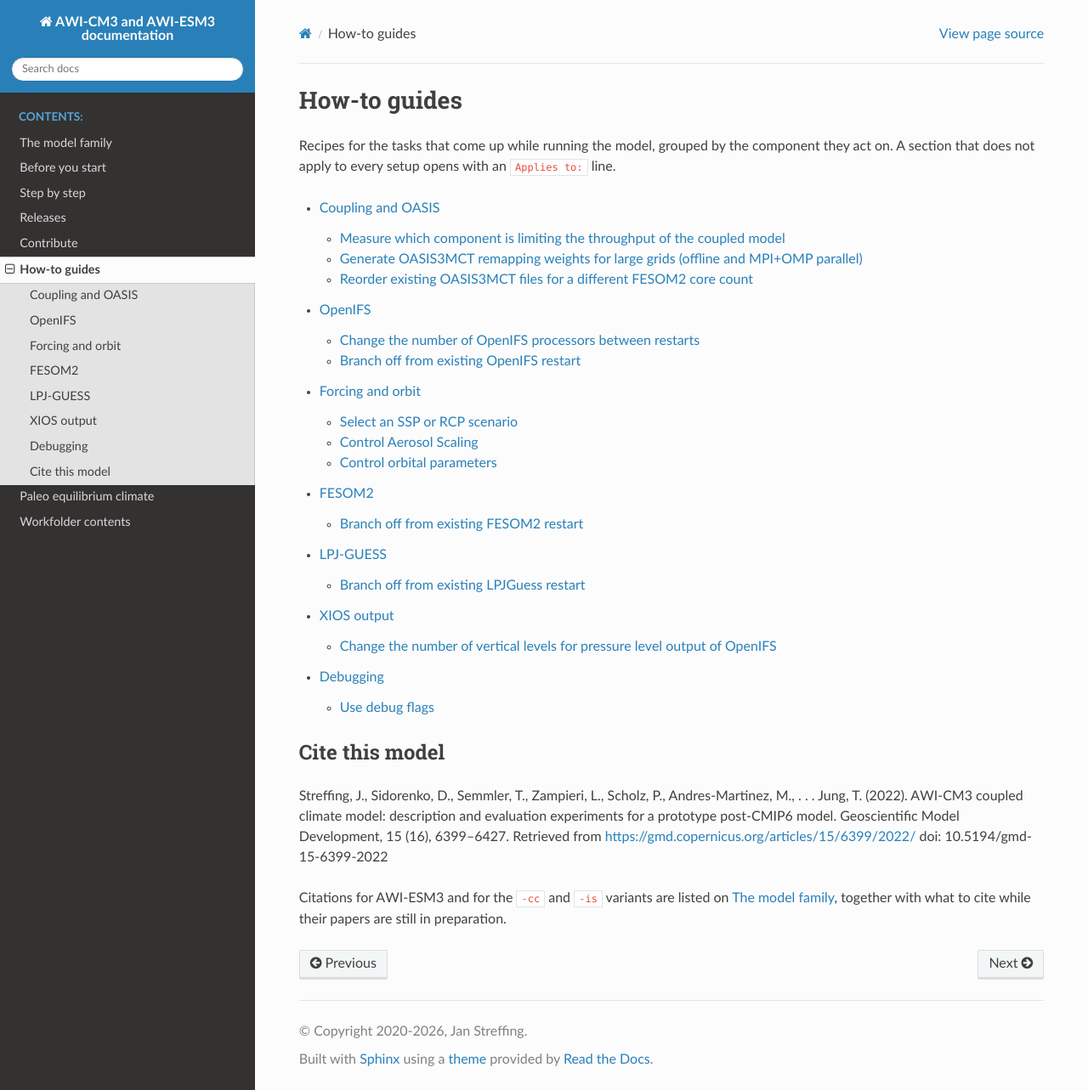
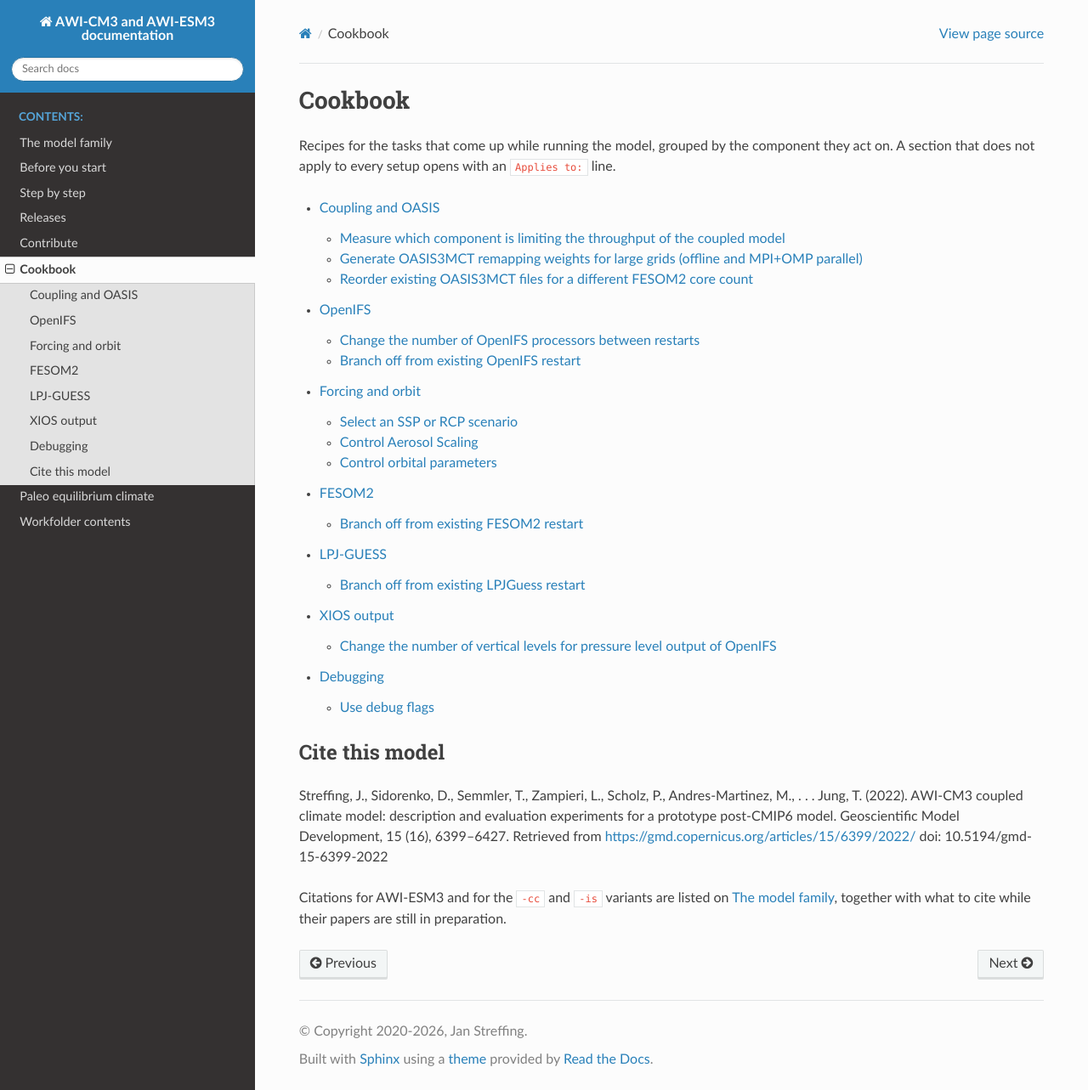
Before and after one commit to AWI-ESM/documentation_AWI-CM3, a Sphinx documentation site: the page built from source/how_to.rst, in a window 1280 px wide and 1283 px high. Shown: the whole window at 85% size. Built offline with Sphinx 7.4.7 and the Read the Docs theme 3.1.0, drawn with Linux system fonts in a browser that asks for light colours.

Commit message:
Rename the container to Cookbook

```diff
--- a/source/how_to.rst
+++ b/source/how_to.rst
@@ -1,8 +1,8 @@
 .. _how_to:
 
-*************
-How-to guides
-*************
+********
+Cookbook
+********
 
 Recipes for the tasks that come up while running the model, grouped by the component they act on. A section that does not apply to every setup opens with an ``Applies to:`` line.
 
```
